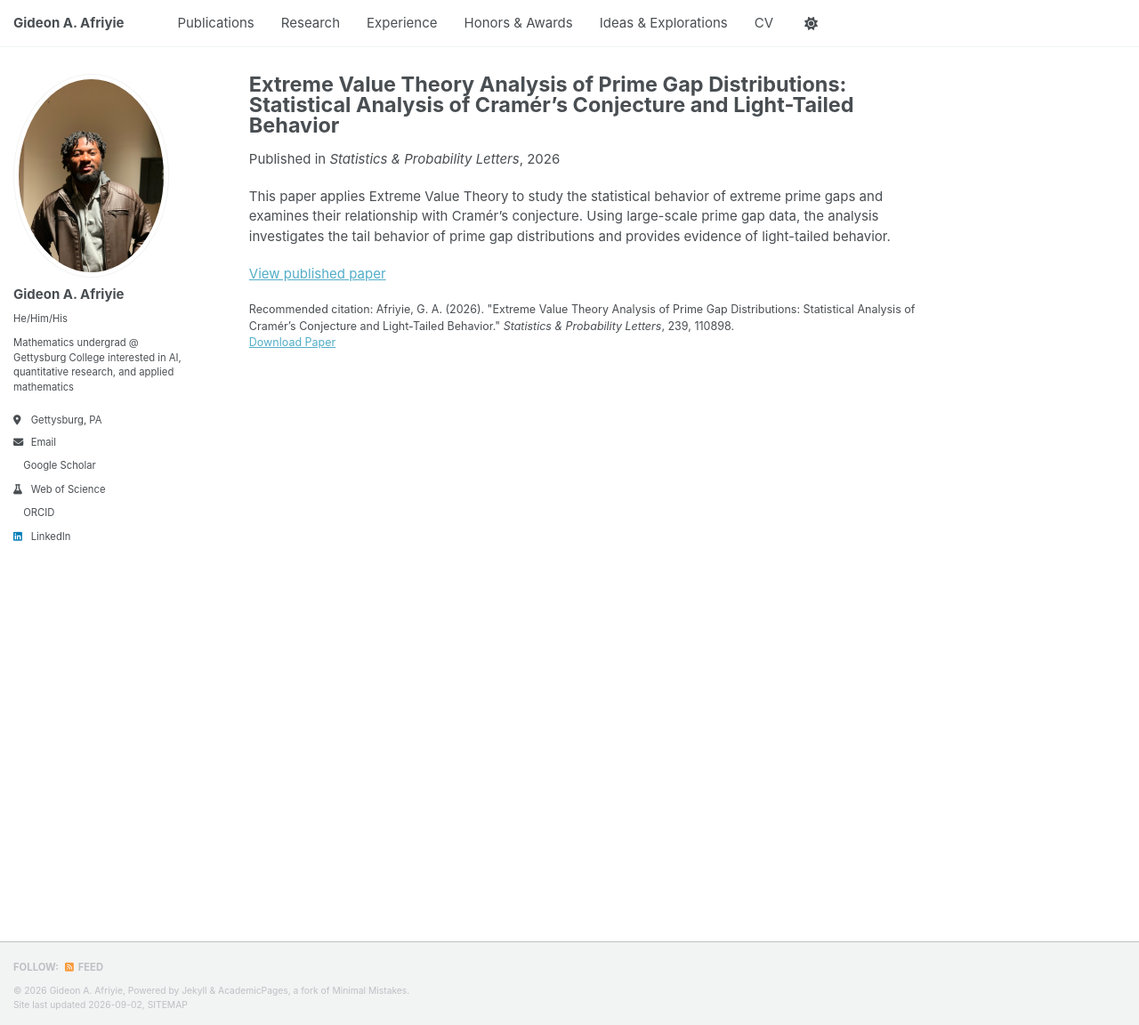
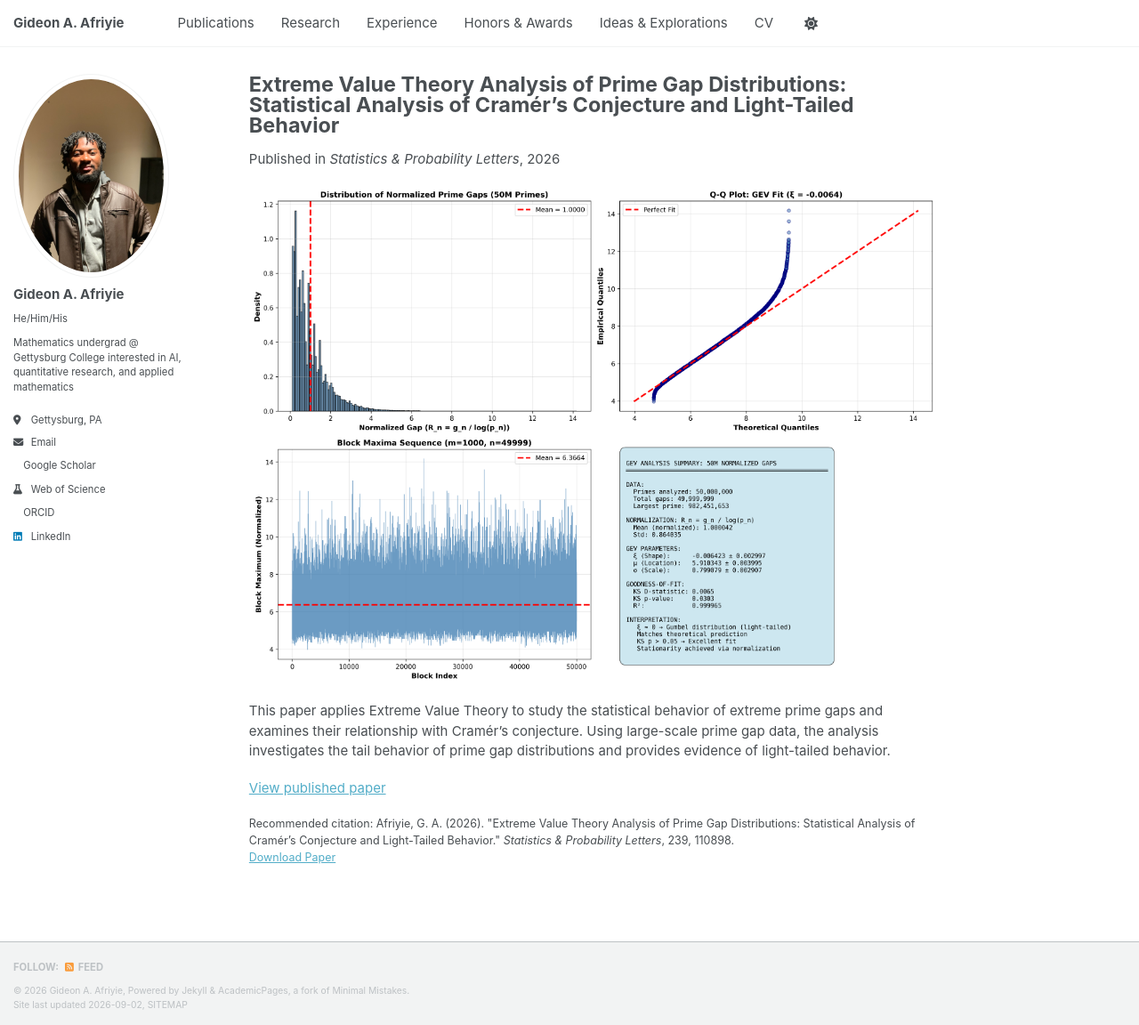
Before and after one commit to GideonAfriyie/academic-website-test, a Jekyll site: the page built from _publications/2026-07-20-prime-gap-distributions.md, in a window 1280 px wide and 1152 px high. Shown: the whole window at 89% size. Built offline with Jekyll 4.4.1, drawn with Linux system fonts in a browser that asks for light colours; a style sheet for code colours, icons or effects is not loaded.

Commit message:
Update 2026-07-20-prime-gap-distributions.md

```diff
--- a/_publications/2026-07-20-prime-gap-distributions.md
+++ b/_publications/2026-07-20-prime-gap-distributions.md
@@ -9,6 +9,8 @@ paperurl: "https://doi.org/10.1016/j.spl.2026.110898"
 citation: 'Afriyie, G. A. (2026). "Extreme Value Theory Analysis of Prime Gap Distributions: Statistical Analysis of Cramér’s Conjecture and Light-Tailed Behavior." <i>Statistics & Probability Letters</i>, 239, 110898.'
 ---
 
+![Extreme Value Theory analysis of 50 million normalized prime gaps]({{ site.baseurl }}/images/prime-gap-evt.png)
+
 This paper applies Extreme Value Theory to study the statistical behavior of extreme prime gaps and examines their relationship with Cramér’s conjecture. Using large-scale prime gap data, the analysis investigates the tail behavior of prime gap distributions and provides evidence of light-tailed behavior.
 
 [View published paper](https://doi.org/10.1016/j.spl.2026.110898)
```
